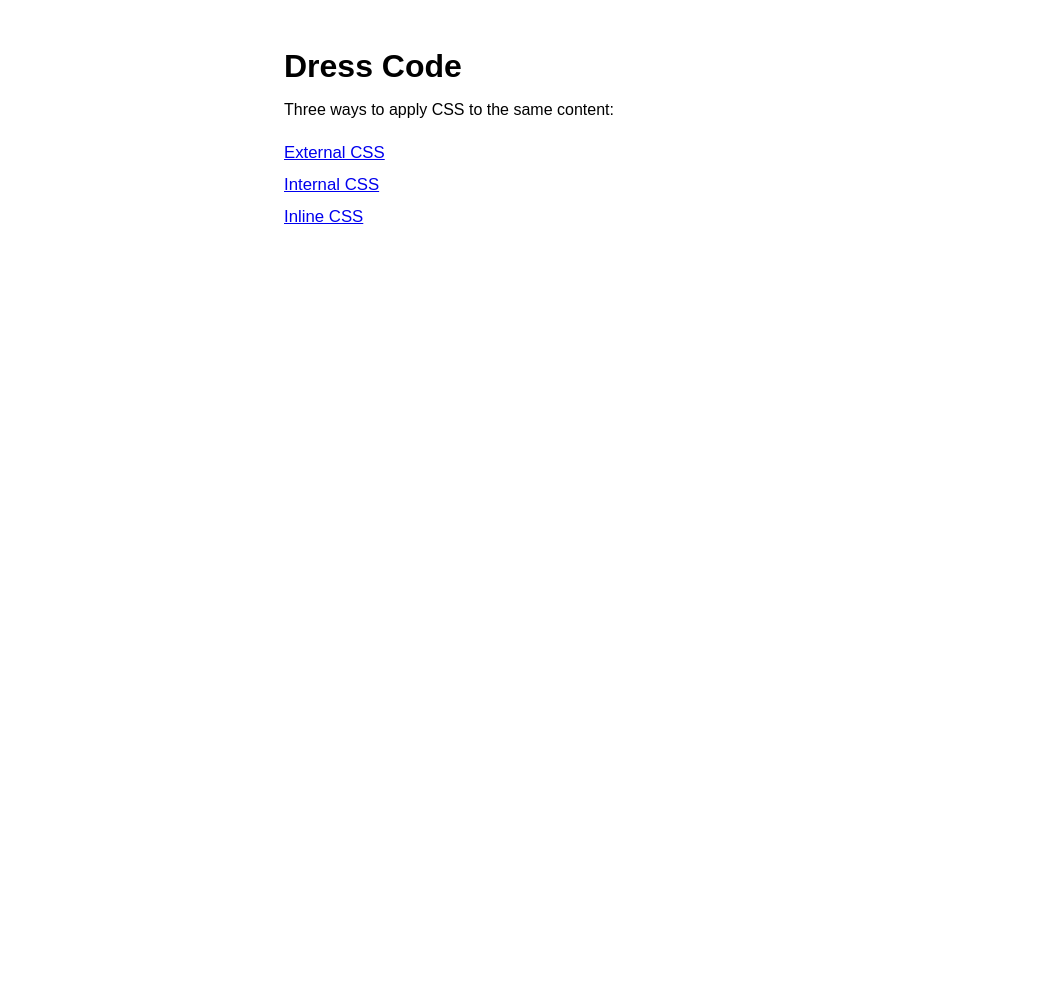
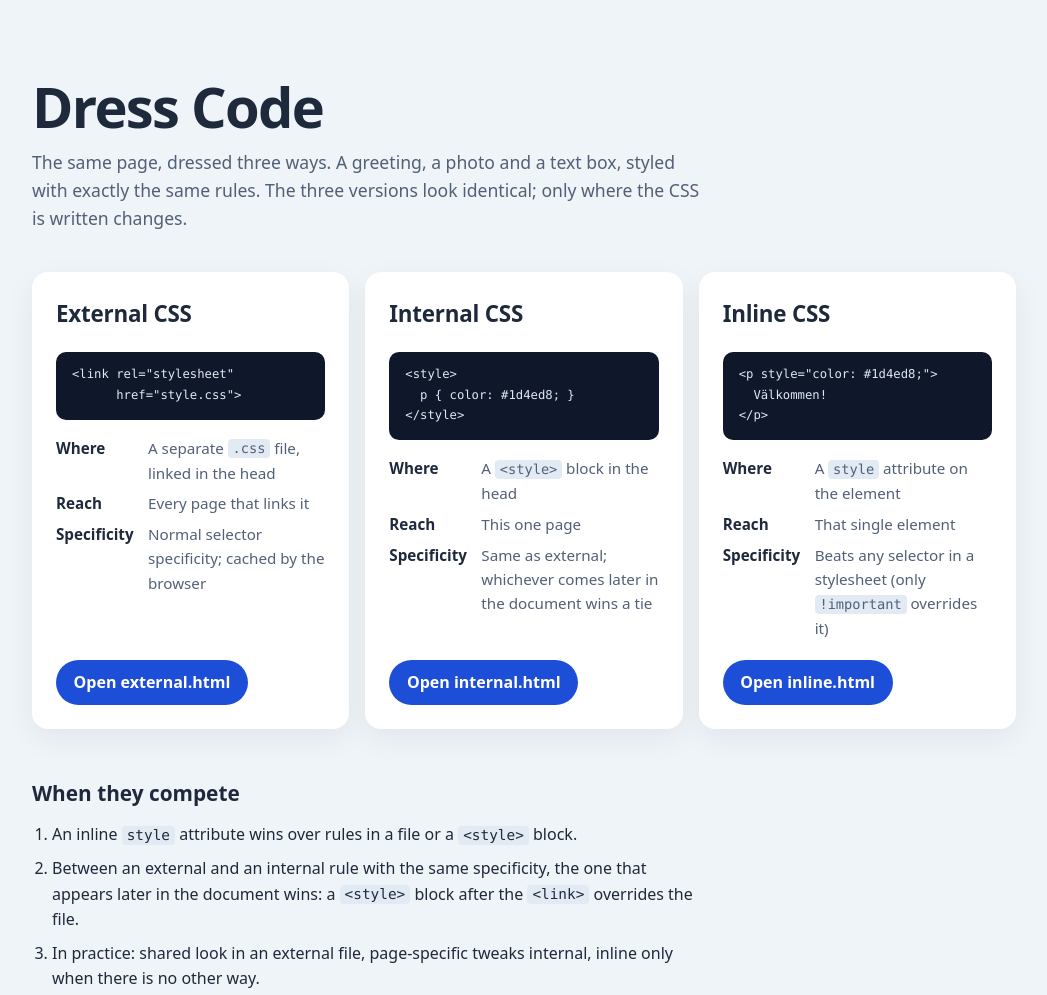
Before and after one commit to abdimannor/dress-code, a plain HTML site: page index.html in a window 1280 px wide. Shown: the top 995 px of the page, without its empty margins (116-1163 px from the left). Before the commit the page ends 800 px from the top, so only its background shows below. Drawn offline with Linux system fonts and the light colour scheme.

Commit message:
Turn the index into a comparison of the three methods
Each method gets its syntax, where it lives, its reach and how it ranks,
plus a short section on which wins when they compete. lang is now en,
matching the page's English text.

```diff
--- a/index.html
+++ b/index.html
@@ -1,5 +1,5 @@
 <!DOCTYPE html>
-<html lang="sv">
+<html lang="en">
 <head>
   <meta charset="UTF-8">
   <meta name="robots" content="noindex">
@@ -13,20 +13,83 @@
   <meta name="twitter:title" content="Dress Code">
   <meta name="twitter:description" content="The same content styled three ways: external CSS, internal CSS, and inline CSS.">
   <style>
-    body { font-family: sans-serif; max-width: 480px; margin: 3rem auto; padding: 0 1rem; }
-    h1 { margin-bottom: 0.5rem; }
-    ul { list-style: none; padding: 0; margin: 1.5rem 0; }
-    li { margin: 0.75rem 0; }
-    a { font-size: 1.05rem; }
+    :root { --ink: #1e293b; --muted: #526077; --line: #dbe4ee; --accent: #1d4ed8; }
+    * { box-sizing: border-box; }
+    body { margin: 0; background: #eef4f8; color: var(--ink); font: 1rem/1.6 system-ui, -apple-system, "Segoe UI", Roboto, sans-serif; }
+    .wrap { max-width: 64rem; margin: 0 auto; padding: clamp(2rem, 6vw, 5rem) 1.25rem 3rem; }
+    h1 { font-size: clamp(2.2rem, 6vw, 3.5rem); line-height: 1.05; letter-spacing: -0.03em; margin: 0 0 0.75rem; }
+    .intro { max-width: 42rem; color: var(--muted); font-size: 1.1rem; margin: 0 0 2.5rem; }
+    code { font-family: ui-monospace, "SF Mono", Menlo, Consolas, monospace; font-size: 0.9em; background: #e2eaf3; padding: 0.1em 0.35em; border-radius: 4px; }
+    .methods { list-style: none; padding: 0; margin: 0; display: grid; gap: 1rem; grid-template-columns: repeat(auto-fit, minmax(17rem, 1fr)); }
+    .method { background: #fff; border-radius: 16px; padding: 1.5rem; box-shadow: 0 10px 30px rgba(15, 23, 42, 0.06); display: flex; flex-direction: column; }
+    .method h2 { margin: 0 0 0.25rem; font-size: 1.4rem; letter-spacing: -0.01em; }
+    .method pre { margin: 1rem 0; padding: 0.85rem 1rem; background: #0f172a; color: #e2e8f0; border-radius: 10px; overflow-x: auto; font-size: 0.85rem; line-height: 1.5; }
+    .method pre code { background: none; padding: 0; color: inherit; }
+    .method dl { margin: 0 0 1.25rem; display: grid; grid-template-columns: auto 1fr; gap: 0.4rem 0.9rem; font-size: 0.95rem; }
+    .method dt { font-weight: 600; }
+    .method dd { margin: 0; color: var(--muted); }
+    .method a { margin-top: auto; align-self: flex-start; display: inline-block; padding: 0.6rem 1.1rem; border-radius: 999px; background: var(--accent); color: #fff; font-weight: 600; text-decoration: none; }
+    .method a:hover { background: #1e3a8a; }
+    .method a:focus-visible { outline: 3px solid var(--accent); outline-offset: 3px; }
+    h2.section { font-size: 1.3rem; margin: 3rem 0 0.75rem; }
+    .cascade { max-width: 42rem; margin: 0; padding-left: 1.25rem; }
+    .cascade li { margin-bottom: 0.5rem; }
+    .foot { margin-top: 3.5rem; padding-top: 1.25rem; border-top: 1px solid var(--line); color: var(--muted); font-size: 0.9rem; }
   </style>
 </head>
 <body>
-  <h1>Dress Code</h1>
-  <p>Three ways to apply CSS to the same content:</p>
-  <ul>
-    <li><a href="external.html">External CSS</a></li>
-    <li><a href="internal.html">Internal CSS</a></li>
-    <li><a href="inline.html">Inline CSS</a></li>
-  </ul>
+  <main class="wrap">
+    <h1>Dress Code</h1>
+    <p class="intro">The same page, dressed three ways. A greeting, a photo and a text box, styled with exactly the same rules. The three versions look identical; only where the CSS is written changes.</p>
+
+    <ul class="methods">
+      <li class="method">
+        <h2>External CSS</h2>
+        <pre><code>&lt;link rel="stylesheet"
+      href="style.css"&gt;</code></pre>
+        <dl>
+          <dt>Where</dt><dd>A separate <code>.css</code> file, linked in the head</dd>
+          <dt>Reach</dt><dd>Every page that links it</dd>
+          <dt>Specificity</dt><dd>Normal selector specificity; cached by the browser</dd>
+        </dl>
+        <a href="external.html">Open external.html</a>
+      </li>
+      <li class="method">
+        <h2>Internal CSS</h2>
+        <pre><code>&lt;style&gt;
+  p { color: #1d4ed8; }
+&lt;/style&gt;</code></pre>
+        <dl>
+          <dt>Where</dt><dd>A <code>&lt;style&gt;</code> block in the head</dd>
+          <dt>Reach</dt><dd>This one page</dd>
+          <dt>Specificity</dt><dd>Same as external; whichever comes later in the document wins a tie</dd>
+        </dl>
+        <a href="internal.html">Open internal.html</a>
+      </li>
+      <li class="method">
+        <h2>Inline CSS</h2>
+        <pre><code>&lt;p style="color: #1d4ed8;"&gt;
+  Välkommen!
+&lt;/p&gt;</code></pre>
+        <dl>
+          <dt>Where</dt><dd>A <code>style</code> attribute on the element</dd>
+          <dt>Reach</dt><dd>That single element</dd>
+          <dt>Specificity</dt><dd>Beats any selector in a stylesheet (only <code>!important</code> overrides it)</dd>
+        </dl>
+        <a href="inline.html">Open inline.html</a>
+      </li>
+    </ul>
+
+    <h2 class="section">When they compete</h2>
+    <ol class="cascade">
+      <li>An inline <code>style</code> attribute wins over rules in a file or a <code>&lt;style&gt;</code> block.</li>
+      <li>Between an external and an internal rule with the same specificity, the one that appears later in the document wins: a <code>&lt;style&gt;</code> block after the <code>&lt;link&gt;</code> overrides the file.</li>
+      <li>In practice: shared look in an external file, page-specific tweaks internal, inline only when there is no other way.</li>
+    </ol>
+
+    <footer class="foot">
+      <p>Reworked from a 2023 course exercise; the original is in the git history.</p>
+    </footer>
+  </main>
 </body>
 </html>
```
